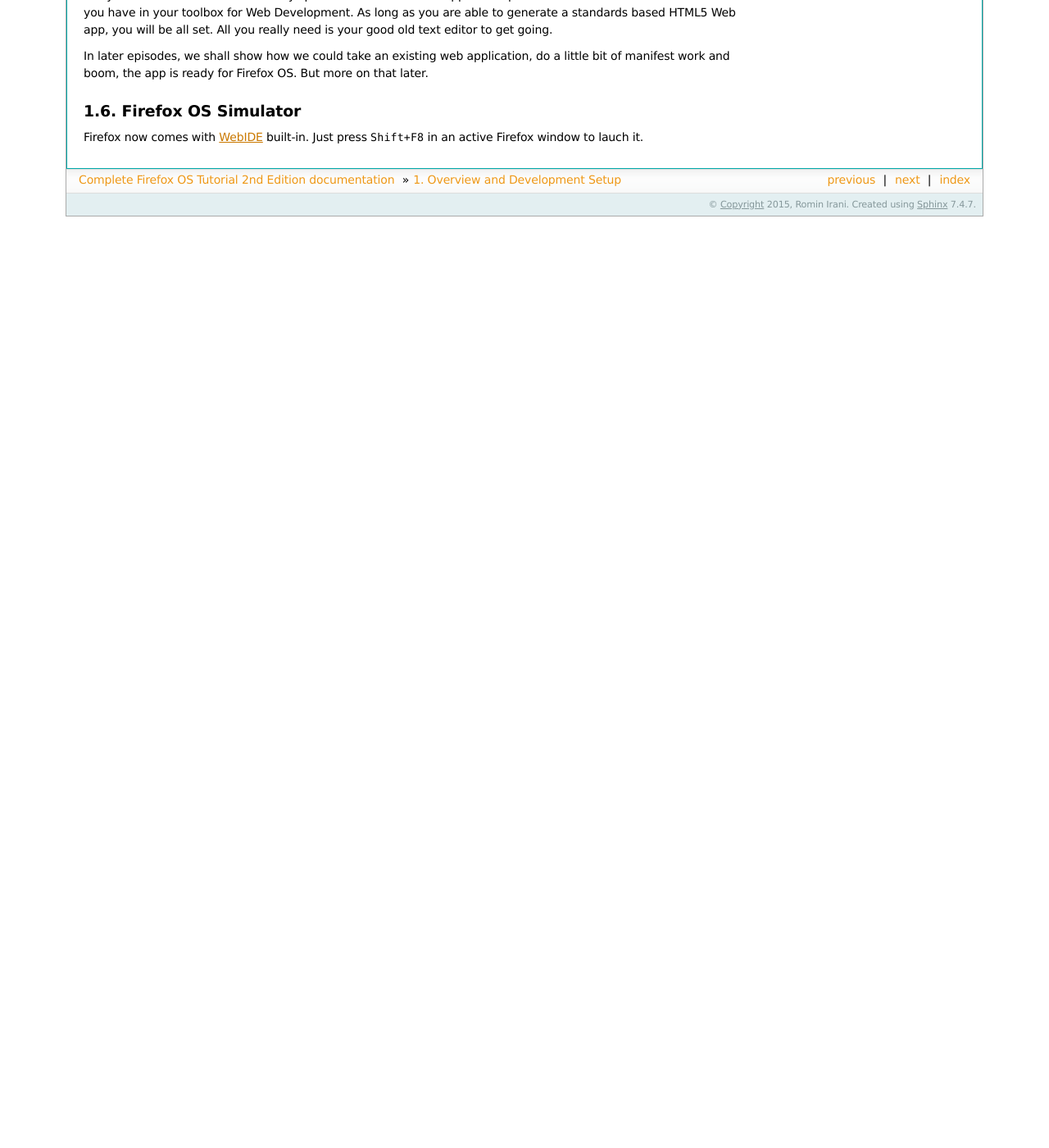
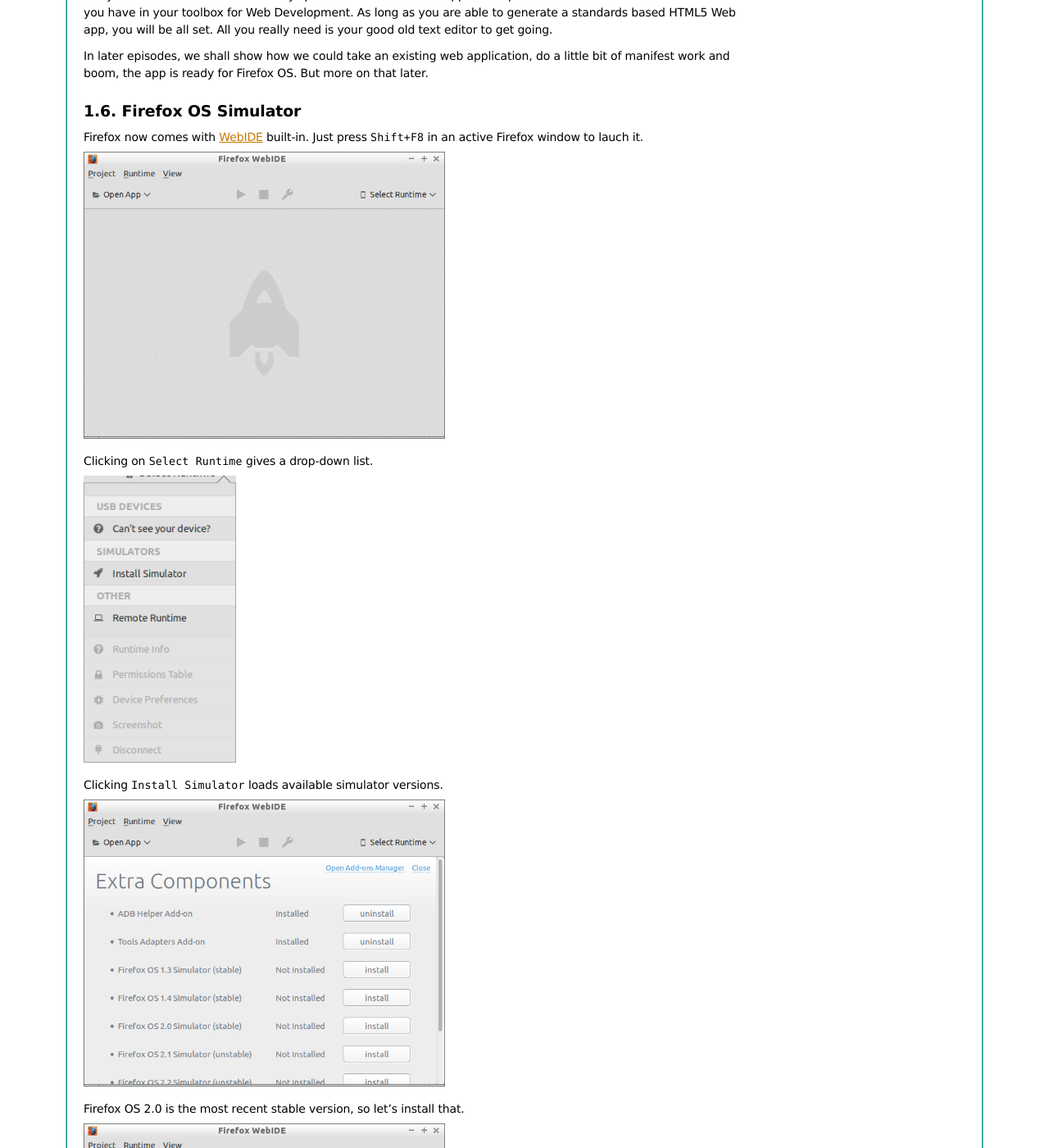
Before and after one commit to anicholakos/complete_fxos_tutorial, a Sphinx documentation site: the page built from source/episode01.rst, in a window 1280 px wide and 1400 px high, scrolled down 1484 px. Shown: the whole window at 82% size. Built offline with Sphinx 7.4.7, drawn with Linux system fonts in a browser that asks for light colours; formulas are drawn with MathJax 3; before the commit the page ends 1748 px from its top, so only the background shows below that.

```diff
--- a/source/episode01.rst
+++ b/source/episode01.rst
@@ -60,6 +64,7 @@ HTML5/CSS/JavaScript. Code Academy has some great tutorials (`HTML/CSS
 <http://www.codecademy.com/tracks/web>`__ and `JavaScript
 <http://www.codecademy.com/tracks/javascript>`__), if you want to learn about
 them.
+
 
 .. index:: marketplace
 
@@ -109,3 +114,25 @@ Firefox OS Simulator
 Firefox now comes with
 `WebIDE <https://developer.mozilla.org/en-US/docs/Tools/WebIDE>`__ built-in.
 Just press ``Shift+F8`` in an active Firefox window to lauch it.
+
+.. image:: illustrations/episode01/WebIDE01.png
+   :alt: WebIDE
+   :height: 350px
+
+Clicking on ``Select Runtime`` gives a drop-down list.
+
+.. image:: illustrations/episode01/WebIDE02.png
+   :alt: WebIDE Select Runtime
+   :height: 350px
+
+Clicking ``Install Simulator`` loads available simulator versions.
+
+.. image:: illustrations/episode01/WebIDE03.png
+   :alt: WebIDE Simulator Versions
+   :height: 350px
+
+Firefox OS 2.0 is the most recent stable version, so let's install that.
+
+.. image:: illustrations/episode01/WebIDE04.png
+   :alt: WebIDE Install Firefox OS 2.0 simulator
+   :height: 350px
--- a/source/index.rst
+++ b/source/index.rst
@@ -31,3 +31,6 @@ Complete Firefox OS Tutorial by Romin Irani is licensed under a
     :hidden:
 
     copyright.rst
+
+
+* :ref:`search`
```
Also changed, not shown: other parts of source/episode01.rst (+4 -0 lines), README.md (added, +9 -0 lines), source/illustrations/episode01/WebIDE01.png (added), source/illustrations/episode01/WebIDE02.png (added), source/illustrations/episode01/WebIDE03.png (added), source/illustrations/episode01/WebIDE04.png (added), source/illustrations/episode01/WebIDE05.png (added), source/illustrations/episode01/WebIDE06.png (added).
